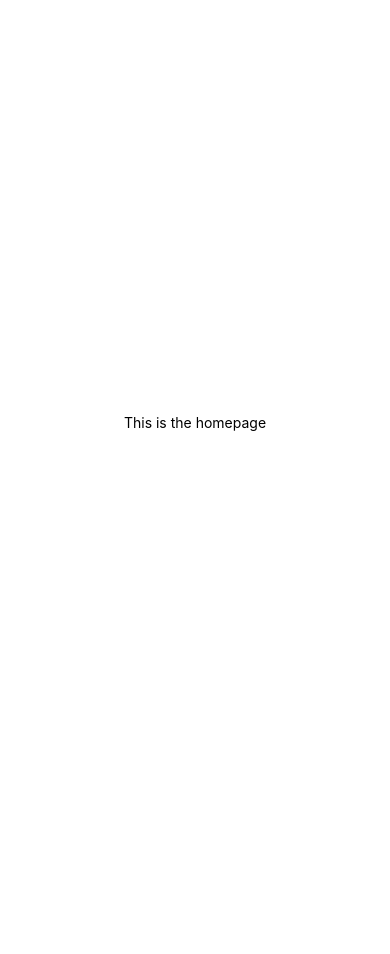
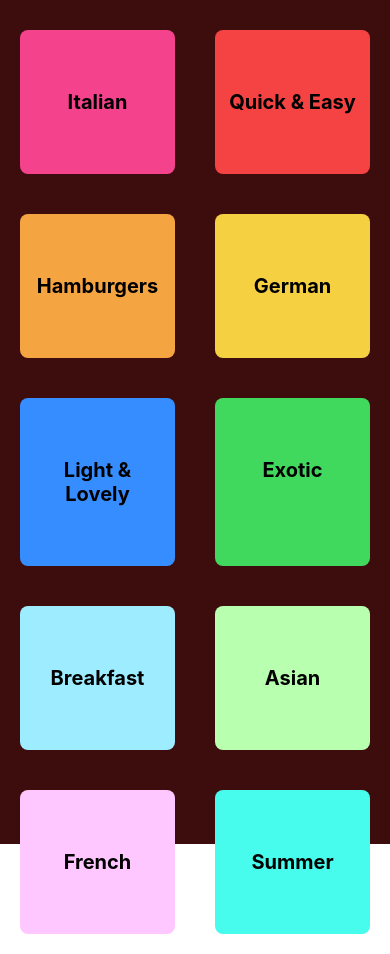
Before and after one commit to Abarragan89/recipe-finder-react-native, a React Native app: screen / in a window 390 px wide. Before the commit the page ends 844 px from the top, so only its background shows below. Built offline with nearby package versions, Linux system fonts and the light colour scheme.

Commit message:
added home page layout. with food categories

```diff
--- a/App.js
+++ b/App.js
@@ -1,21 +1,25 @@
 import { StatusBar } from 'expo-status-bar';
-import { StyleSheet, View } from 'react-native';
+import { StyleSheet, View, SafeAreaView, Platform } from 'react-native';
 import HomePage from './screens/Homepage';
 
 export default function App() {
   return (
-    <View style={styles.container}>
-      <HomePage />
-      <StatusBar style="auto" />
-    </View>
+    <SafeAreaView style={styles.background}>
+      <View style={styles.appContainer}>
+        <StatusBar style="light" />
+        <HomePage />
+      </View>
+    </SafeAreaView>
   );
-}
+};
 
 const styles = StyleSheet.create({
-  container: {
+  background: {
     flex: 1,
-    backgroundColor: '#fff',
     alignItems: 'center',
-    justifyContent: 'center',
+    backgroundColor: '#3d0c0c'
   },
+  appContainer: {
+    marginTop: Platform.OS === 'android' ? 50 : 10
+  }
 });
--- /dev/null
+++ b/components/CategorySquare.js
@@ -0,0 +1,28 @@
+import { Text, View, StyleSheet } from "react-native";
+
+function CategorySquare({ children, color }) {
+    return (
+        <View style={[styles.categoryContainer, { backgroundColor: color }]}>
+            <Text style={styles.categoryText}>{children}</Text>
+        </View>
+    );
+};
+
+export default CategorySquare;
+
+const styles = StyleSheet.create({
+    categoryContainer: {
+        flex: 1,
+        borderRadius: 8,
+        minWidth: 150,
+        minheight: 150,
+        margin: 20,
+        padding: 10,
+        paddingVertical: 60
+    },
+    categoryText: {
+        textAlign: 'center',
+        fontWeight: 'bold',
+        fontSize: 20
+    }
+})
--- a/screens/Homepage.js
+++ b/screens/Homepage.js
@@ -1,9 +1,31 @@
-import { Text } from "react-native"
+import { View, ScrollView, StyleSheet } from "react-native"
+import CategorySquare from "../components/CategorySquare";
+import { CATEGORIES } from "../data/dummy-data";
+
 
 function HomePage() {
     return (
-        <Text>This is the homepage</Text>
-    )
-}
+        <ScrollView>
+          <View style={styles.categoriesContainer}>
+            {CATEGORIES.map((category) => (
+              <CategorySquare
+                key={category.id}
+                color={category.color}
+              >
+                {category.title}
+              </CategorySquare>
+            ))}
+          </View>
+        </ScrollView>
+      );
+};
 
 export default HomePage;
+
+const styles = StyleSheet.create({
+    categoriesContainer: {
+        flex: 1,
+        flexDirection: 'row',
+        flexWrap: 'wrap'
+    }
+})
```
